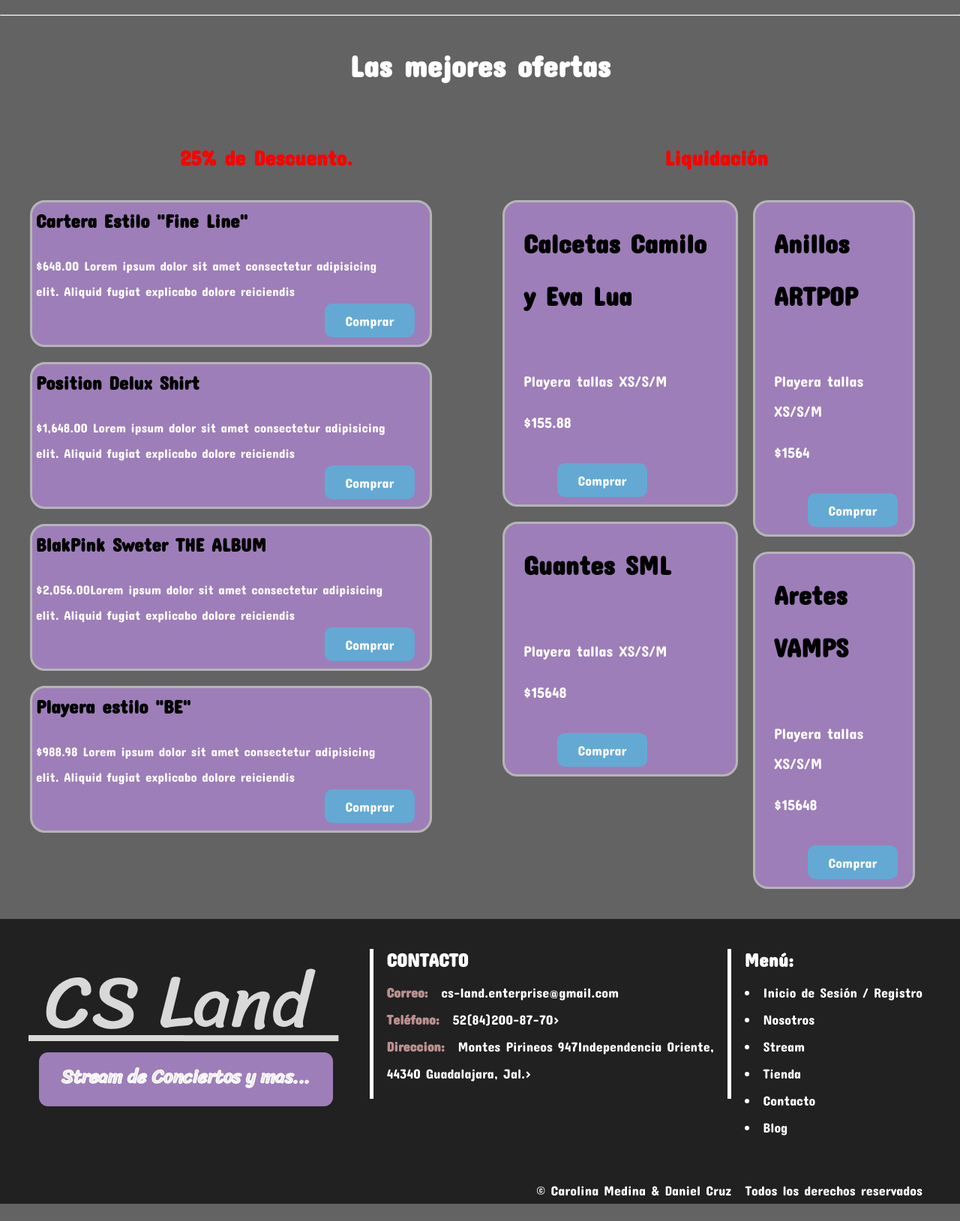
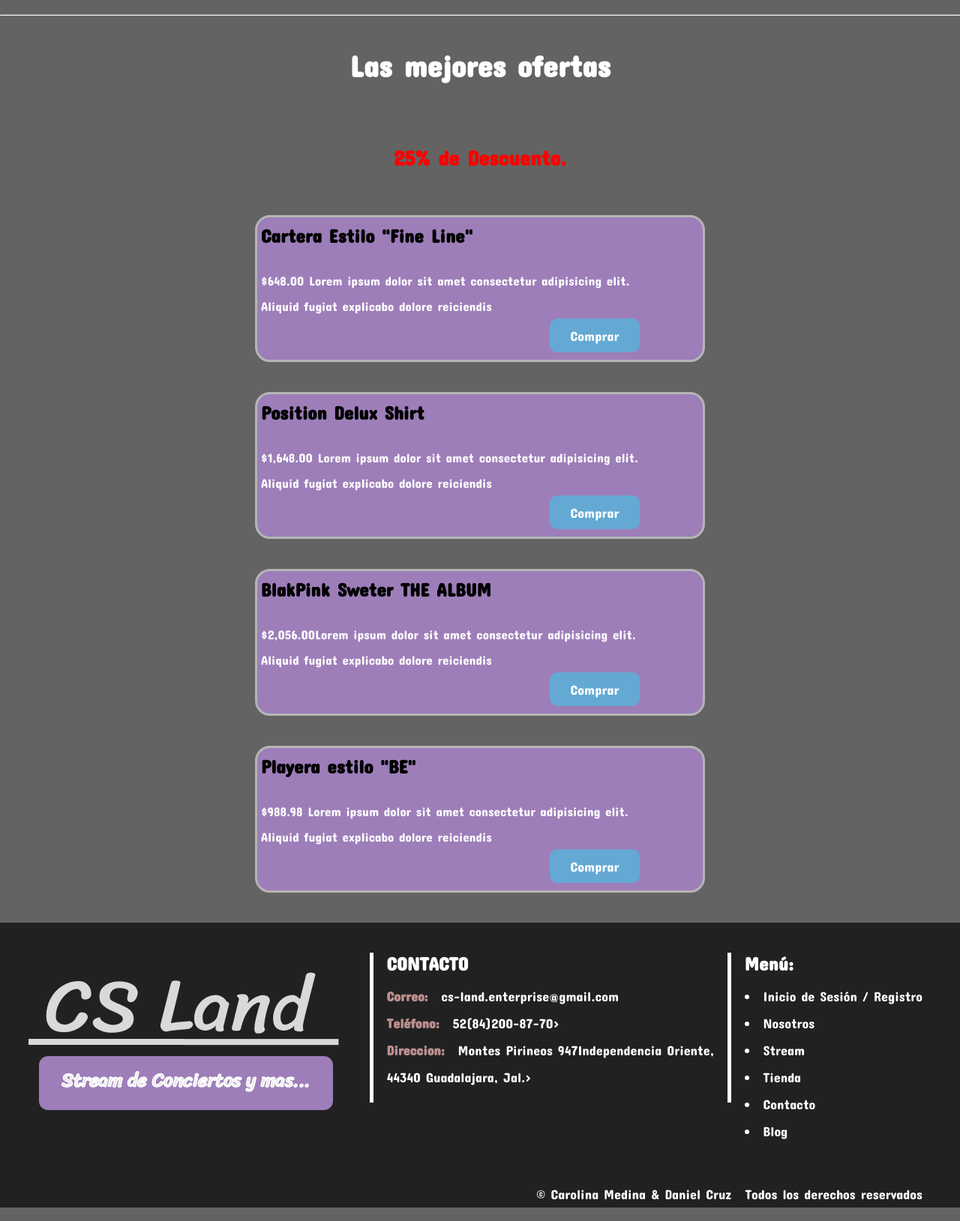
Before and after one commit to j-daniel-cruz-b/CS-Land-php-, a PHP site: page /tienda.html in a window 1280 px wide. Shown: the part 2462-4091 px from the top of the page at 75% size. Before the commit the page ends 4068 px from the top, so only its background shows below. Run offline with PHP 8.4, Linux system fonts and the light colour scheme.

Commit message:
Detalles finales Liquidación

```diff
--- a/css/styles.css
+++ b/css/styles.css
@@ -725,7 +725,10 @@ main {
 }
 
 .descuento {
-    flex: 50%;
+    display: flex;
+    flex-direction: column;
+    justify-content: space-between;
+    align-items: center;
 }
 
 .descuento h3 {
@@ -738,28 +741,13 @@ main {
     padding-right: 0;
 }
 
-.liqui {
-    flex: 45%;
-}
-
-.liqui h3 {
-    color: red;
-}
-
-.contenido-liqui {
-    display: flex;
-    justify-content: space-between;
-}
-
 .producto-d {
-    /**flex-shrink: 0;
-    flex-basis: calc(33.3% - 1rem);**/
     border: 3px solid #B5B5B5;
     background-color: #9d7eb9;
     margin-top: 2rem;
     margin-bottom: 2rem;
     align-items: center;
-    max-width: 85%;
+    max-width: 50%;
     border-radius: 2rem;
 }
 
--- a/tienda.html
+++ b/tienda.html
@@ -135,9 +135,7 @@
         <hr>
         <section class=" contenedor  seccion">
             <h1 class="centrar-texto">Las mejores ofertas</h1>
-            <div class="parte-inf">
             <div class="descuento">
-                    <div>
                 <h3 class="centrar-texto">25% de Descuento. </h3>
                 <div class="producto-d">
                     <div class="texto-desc">
@@ -169,50 +167,6 @@
                         <p>$988.98 Lorem ipsum dolor sit amet consectetur adipisicing elit. Aliquid fugiat explicabo dolore reiciendis </p>
                     </div>
                     <a class="boton-base boton-azul" href="">Comprar</a>
-                        </div>
-                    </div>
-                </div>
-
-                <div class="liqui">
-                    <h3 class="centrar-texto">Liquidación</h3>
-                    <div class="contenido-liqui">
-                        <div class="mitad-l">
-                            <div class="producto-l">
-                                <div class="texto-l">
-                                    <h5>Calcetas Camilo y Eva Lua</h5>
-                                    <p>Playera tallas XS/S/M</p>
-                                    <p>$155.88</p>
-                                </div>
-                                <a class="boton-base boton-azul" href="">Comprar</a>
-                            </div>
-                            <div class="producto-l">
-                                <div class="texto-l">
-                                    <h5>Guantes SML</h5>
-                                    <p>Playera tallas XS/S/M</p>
-                                    <p>$15648</p>
-                                </div>
-                                <a class="boton-base boton-azul" href="">Comprar</a>
-                            </div>
-                        </div>
-                        <div class="mitad-l">
-                            <div class="producto-l">
-                                <div class="texto-l">
-                                    <h5>Anillos ARTPOP</h5>
-                                    <p>Playera tallas XS/S/M</p>
-                                    <p>$1564</p>
-                                </div>
-                                <a class="boton-base boton-azul" href="">Comprar</a>
-                            </div>
-                            <div class="producto-l">
-                                <div class="texto-l">
-                                    <h5>Aretes VAMPS</h5>
-                                    <p>Playera tallas XS/S/M</p>
-                                    <p>$15648</p>
-                                </div>
-                                <a class="boton-base boton-azul" href="">Comprar</a>
-                            </div>
-                        </div>
-                    </div>
                 </div>
             </div>
         </section>
```
Lines whose indentation alone changed are shown as unchanged.
